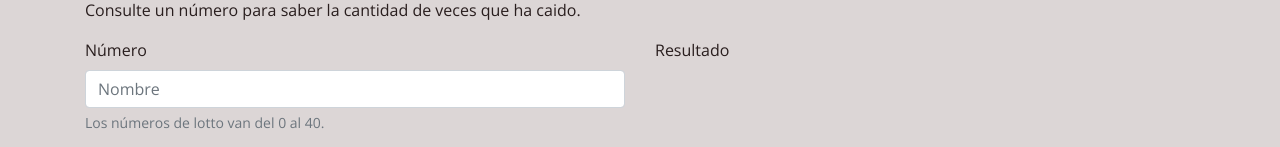
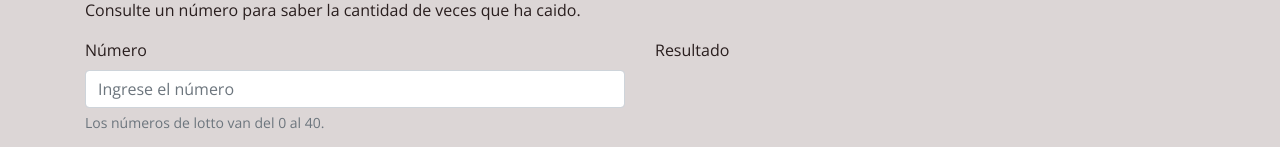
Before and after one commit to ArturoMorales93/lotto-app, a React (Create React App) app: page /consulta in a window 1280 px wide. Shown: the part 202-349 px from the top of the page. Built offline with nearby package versions, Linux system fonts and the light colour scheme; no server answers.

Commit message:
Se prepara un nuevo commit para hacer el build y actualizar el host

```diff
--- a/src/components/Templates/HookForm.jsx
+++ b/src/components/Templates/HookForm.jsx
@@ -23,7 +23,7 @@ const HookForm = ({ numeros }) => {
                     <Form onSubmit={handleSubmit(onSubmit)}>
                         <Form.Group controlId="num">
                             <Form.Label>Número</Form.Label>
-                            <Form.Control placeholder="Nombre"
+                            <Form.Control placeholder="Ingrese el número"
                                 type="number"
                                 {...register(
                                     "num",
@@ -43,7 +43,7 @@ const HookForm = ({ numeros }) => {
                                     }
                                 )}
                             />
-                            <Form.Text className="text-muted">
+                            <Form.Text className="text-muted" id="textMuted">
                                 Los números de lotto van del 0 al 40.
                             </Form.Text>
                             {
@@ -68,11 +68,11 @@ const HookForm = ({ numeros }) => {
                         <span>Resultado</span>
                         {
                             data.num &&
-                                <p>
-                            <Alert variant="secondary">
-                                {`El ${data.num} ha salido ${numeros[data.num].cant} veces`}
-                            </Alert>
-                                </p>
+                            <p>
+                                <Alert variant="secondary">
+                                    {`El ${data.num} ha salido ${numeros[data.num].cant} veces`}
+                                </Alert>
+                            </p>
                         }
                     </div>
                 </Col>
```
